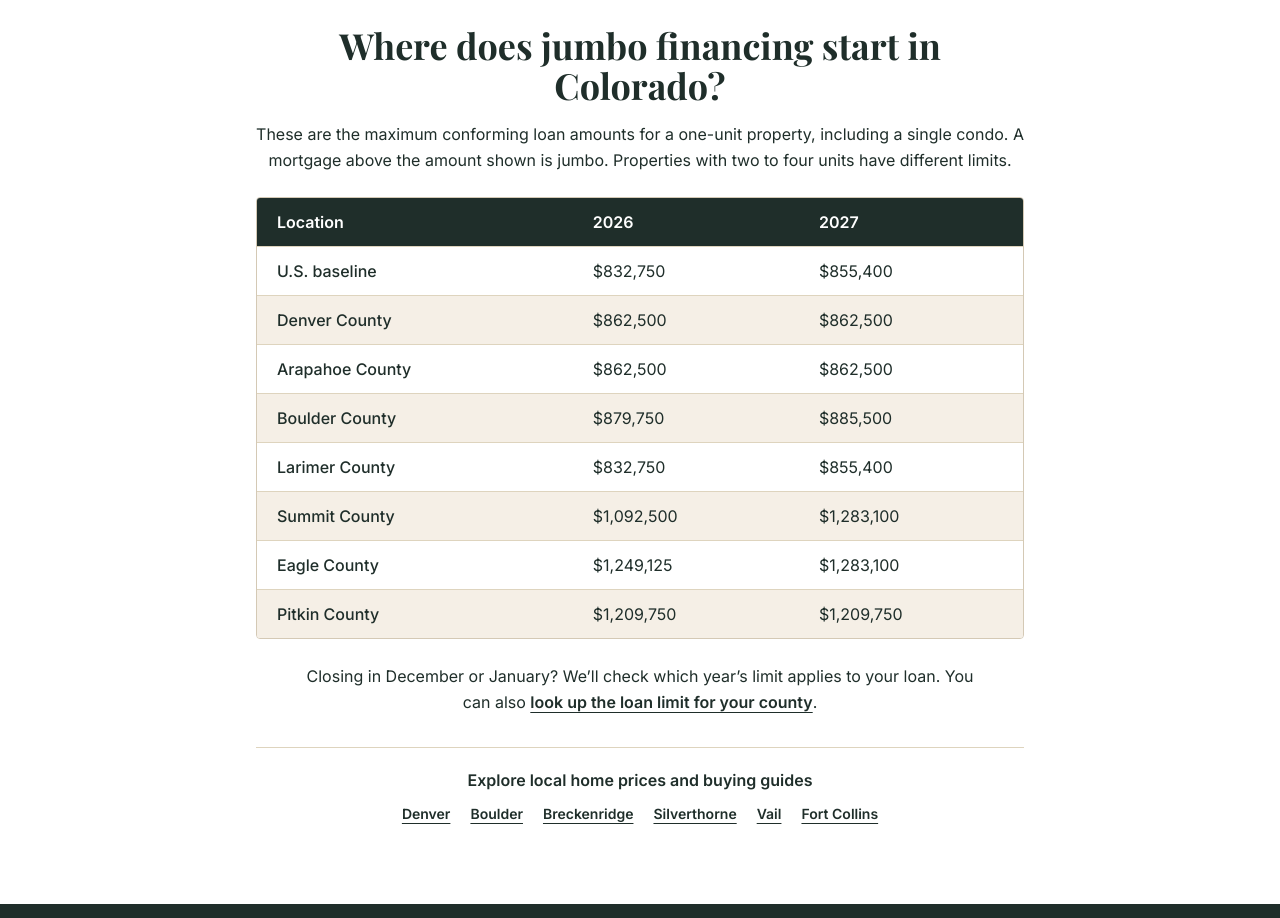
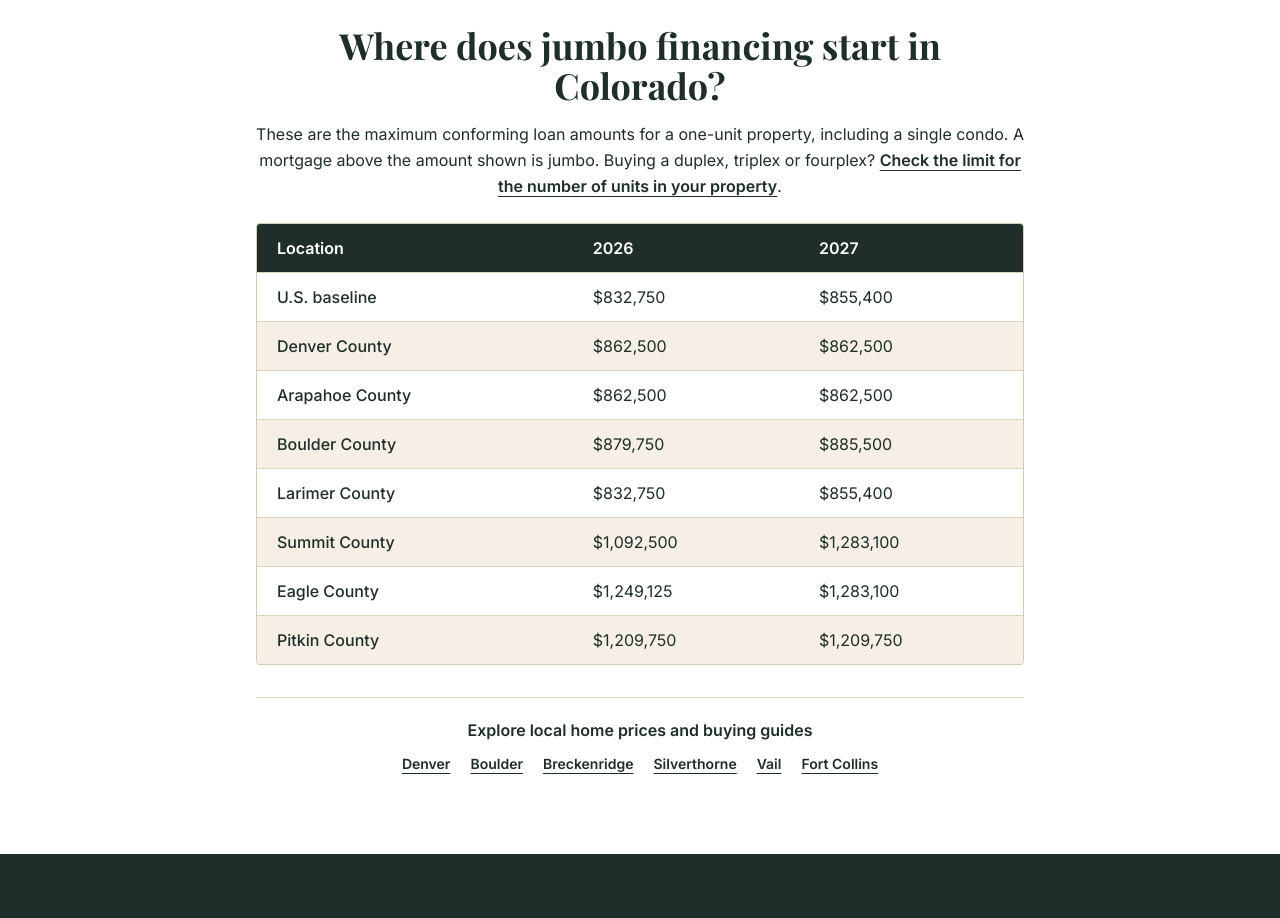
Before and after one commit to AppStudioPros/becker-team, a Next.js app: page /loan-programs/jumbo-loans in a window 1280 px wide. Shown: the part 1480-2398 px from the top of the page. Built offline with nearby package versions, Linux system fonts and the light colour scheme.

Commit message:
Remove the jumbo table footnote and keep county lookups in context

```diff
--- a/app/loan-programs/jumbo-loans/page.tsx
+++ b/app/loan-programs/jumbo-loans/page.tsx
@@ -211,7 +211,7 @@ export default function JumboLoansPage() {
       <section id="county-loan-limits" aria-labelledby="county-limits-heading" className="scroll-mt-24 bg-white px-6 py-14 text-[#1F2E2A] md:py-20">
         <div className="mx-auto max-w-3xl">
           <h2 id="county-limits-heading" className="mb-4 text-center text-3xl font-bold md:text-4xl">Where does jumbo financing start in Colorado?</h2>
-          <p className="mb-6 text-center leading-relaxed">These are the maximum conforming loan amounts for a one-unit property, including a single condo. A mortgage above the amount shown is jumbo. Properties with two to four units have different limits.</p>
+          <p className="mb-6 text-center leading-relaxed">These are the maximum conforming loan amounts for a one-unit property, including a single condo. A mortgage above the amount shown is jumbo. Buying a duplex, triplex or fourplex? <a href={fhfaLimitsUrl} className="font-semibold underline underline-offset-4">Check the limit for the number of units in your property</a>.</p>
           <div className="overflow-x-auto rounded border border-[#d4c9b5]">
             <table className="w-full text-left text-sm sm:text-base">
               <caption className="sr-only">Maximum one-unit conforming loan amounts by county for 2026 and 2027</caption>
@@ -233,7 +233,6 @@ export default function JumboLoansPage() {
               </tbody>
             </table>
           </div>
-          <p className="mx-auto mt-6 max-w-2xl text-center leading-relaxed">Closing in December or January? We’ll check which year’s limit applies to your loan. You can also <a href={fhfaLimitsUrl} className="font-semibold underline underline-offset-4">look up the loan limit for your county</a>.</p>
           <nav aria-label="Local Colorado buying guides" className="mt-8 border-t border-[#ded4be] pt-5 text-center">
             <p className="mb-3 font-semibold">Explore local home prices and buying guides</p>
             <ul className="flex flex-wrap justify-center gap-x-5 gap-y-2 text-sm font-semibold underline underline-offset-4">
--- a/components/LocalMortgageGuide.tsx
+++ b/components/LocalMortgageGuide.tsx
@@ -33,7 +33,7 @@ export default function LocalMortgageGuide({ city }: { city: string }) {
           <strong>{dollars.format(limit[2027])}</strong>. A mortgage above the applicable limit is jumbo.
         </p>
         <p className="mt-3 leading-relaxed">{market.financing}</p>
-        <Link href="/loan-programs/jumbo-loans#county-loan-limits" className={`${linkStyle} mt-3 inline-block`}>Compare Colorado county limits and see which year applies</Link>
+        <Link href="/loan-programs/jumbo-loans#county-loan-limits" className={`${linkStyle} mt-3 inline-block`}>Compare Colorado county loan limits</Link>
 
         <h3 className="mb-3 mt-9 text-2xl font-bold">{market.condoHeading}</h3>
         <p className="leading-relaxed">{market.condo}</p>
```
